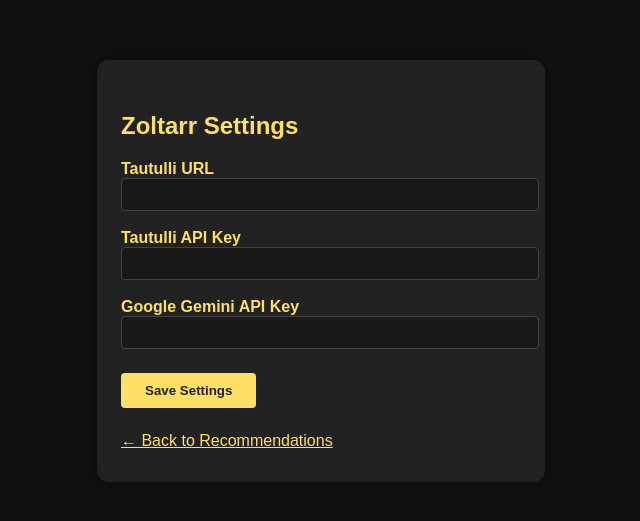
After one commit to yungsnuzzy/conjurr, a Python web app: template templates/settings.html in a window 1280 px wide. The commit adds this page. Shown: the top 521 px of the page, without its empty margins (319-959 px from the left). Run offline with Jinja, Linux system fonts and the light colour scheme; the template is opened without the code that fills it, so the values that code supplies are empty.

Commit message:
Keys updated

```diff
--- /dev/null
+++ b/templates/settings.html
@@ -0,0 +1,54 @@
+<!DOCTYPE html>
+<html lang="en">
+<head>
+    <meta charset="UTF-8">
+    <title>Zoltarr Settings</title>
+    <style>
+        body { background: #111; color: #ffe066; font-family: Arial, sans-serif; }
+        .settings-container { max-width: 400px; margin: 60px auto; background: #222; padding: 32px 24px; border-radius: 12px; box-shadow: 0 0 16px #0008; }
+        label { display: block; margin-top: 18px; font-weight: bold; }
+        input[type=text], input[type=password] { width: 100%; padding: 8px; background: #181818; color: #ffe066; border: 1px solid #444; border-radius: 4px; }
+        button { margin-top: 24px; background: #ffe066; color: #222; border: none; padding: 10px 24px; border-radius: 4px; font-weight: bold; cursor: pointer; }
+        .missing { color: #ff6666; font-size: 0.95em; }
+    .msg { margin-top: 10px; font-size: 1.1em; }
+    .msg.success { color: #66ff99; }
+    .msg.error { color: #ff6666; }
+        .back-link { color: #ffe066; text-decoration: underline; display: block; margin-top: 24px; }
+    </style>
+</head>
+<body>
+    <div class="settings-container">
+        <h2>Zoltarr Settings</h2>
+        {% if message %}
+            <div class="msg{% if message_type %} {{ message_type }}{% endif %}">
+                {{ message|safe }}
+            </div>
+        {% endif %}
+</body>
+{% if redirect_main %}
+<script>
+    setTimeout(function() {
+        window.location.href = "/";
+    }, 1500);
+</script>
+{% endif %}
+    <form method="post" id="settings-form" autocomplete="off">
+            <label for="TAUTULLI_URL">Tautulli URL {% if 'TAUTULLI_URL' in missing %}<span class="missing">(required)</span>{% endif %}</label>
+            <input type="text" id="TAUTULLI_URL" name="TAUTULLI_URL" value="{{ settings.TAUTULLI_URL }}" required>
+            <span id="tautulli-url-status" class="msg"></span>
+
+            <label for="TAUTULLI_API_KEY">Tautulli API Key {% if 'TAUTULLI_API_KEY' in missing %}<span class="missing">(required)</span>{% endif %}</label>
+            <input type="text" id="TAUTULLI_API_KEY" name="TAUTULLI_API_KEY" value="{{ settings.TAUTULLI_API_KEY }}" required>
+            <span id="tautulli-key-status" class="msg"></span>
+
+            <label for="GOOGLE_API_KEY">Google Gemini API Key {% if 'GOOGLE_API_KEY' in missing %}<span class="missing">(required)</span>{% endif %}</label>
+            <input type="text" id="GOOGLE_API_KEY" name="GOOGLE_API_KEY" value="{{ settings.GOOGLE_API_KEY }}" required>
+            <span id="gemini-key-status" class="msg"></span>
+
+            <button type="submit" id="save-btn">Save Settings</button>
+        </form>
+        <a class="back-link" href="/">&larr; Back to Recommendations</a>
+    <!-- No live validation: validation will occur on form submit only -->
+    </div>
+</body>
+</html>
```
Also changed, not shown: templates/table.html (+110 -1 lines), README.md, static/genie transparent.png (added), static/load.gif (added), static/load2.gif (added), static/load3.gif (added), 1 other file.
